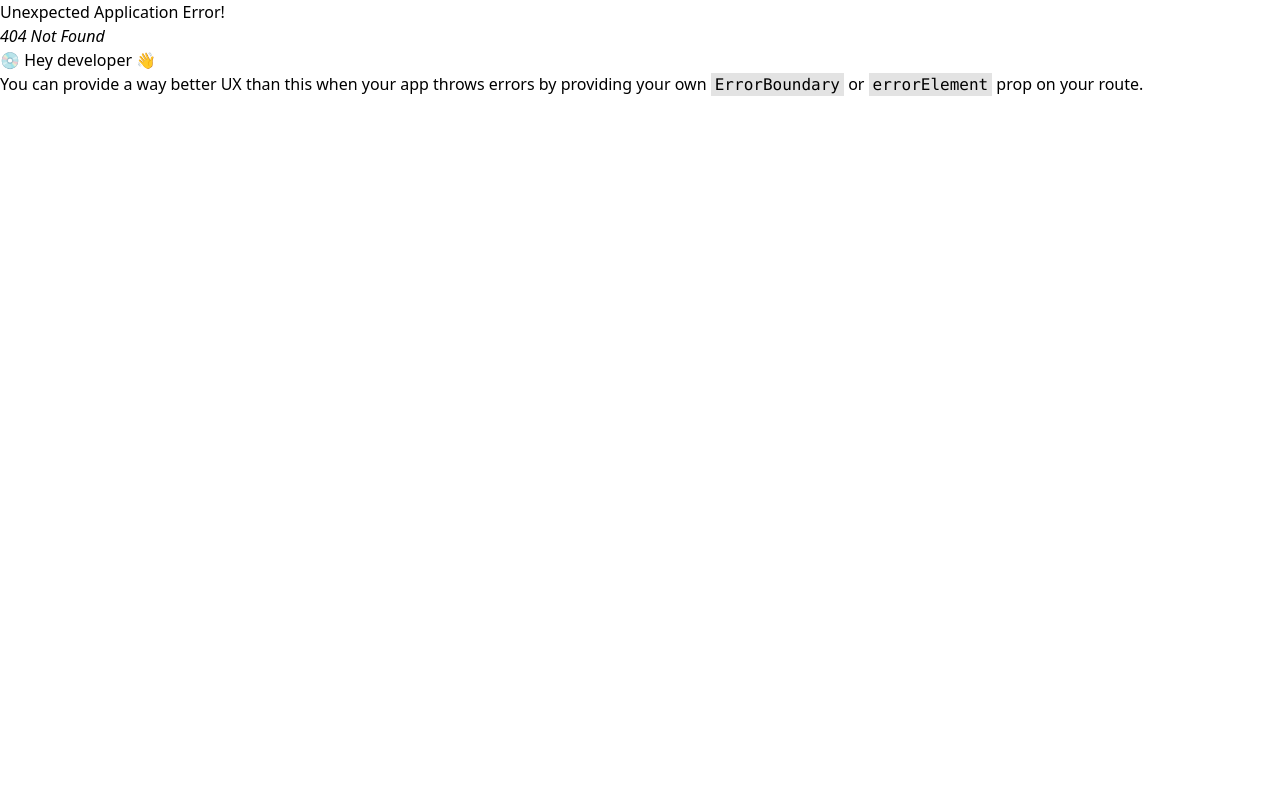
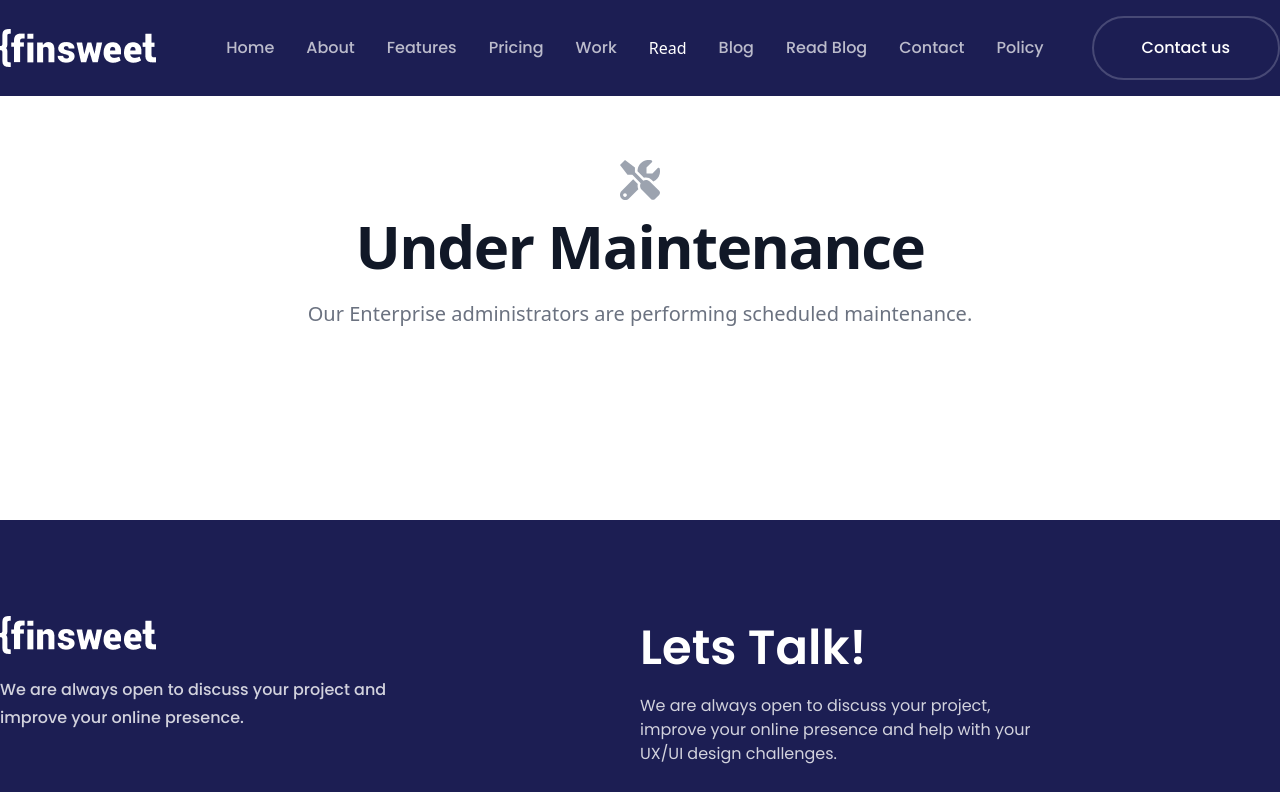
Before and after one commit to Sadat25/finsweet-p4, a React (Vite) app: page /read in a window 1280 px wide. Before the commit this address had no page. Shown: the top 792 px of the page. Built offline with nearby package versions, Linux system fonts and the light colour scheme.

Commit message:
features

```diff
--- a/src/App.jsx
+++ b/src/App.jsx
@@ -10,6 +10,7 @@
 import { Policy } from './Pages/Ahnaf/Policy';
 import Readmore from './Pages/Antara/Readmore';
 import Features from './Pages/Sumon-Kibria/Features';
+import rafin from './Pages/Tawsif/rafin';
 
 
 
@@ -27,6 +28,7 @@
       { path: "policy", Component: Policy},
       { path: "read-blog", Component: Readmore},
       { path: "features", Component: Features},
+      { path: "read", Component: rafin},
     ]
   }
 ]);
--- a/src/Pages/Tawsif/rafin.jsx
+++ b/src/Pages/Tawsif/rafin.jsx
@@ -2,7 +2,14 @@
 
 const rafin = () => {
   return (
-    <div>rafin</div>
+    <section className="bg-white dark:bg-gray-900">
+      <div className="py-8 px-4 mx-auto max-w-screen-md text-center lg:py-16 lg:px-12">
+        <svg className="mx-auto mb-4 w-10 h-10 text-gray-400" xmlns="http://www.w3.org/2000/svg" viewBox="0 0 512 512"><path fill="currentColor" d="M331.8 224.1c28.29 0 54.88 10.99 74.86 30.97l19.59 19.59c40.01-17.74 71.25-53.3 81.62-96.65c5.725-23.92 5.34-47.08 .2148-68.4c-2.613-10.88-16.43-14.51-24.34-6.604l-68.9 68.9h-75.6V97.2l68.9-68.9c7.912-7.912 4.275-21.73-6.604-24.34c-21.32-5.125-44.48-5.51-68.4 .2148c-55.3 13.23-98.39 60.22-107.2 116.4C224.5 128.9 224.2 137 224.3 145l82.78 82.86C315.2 225.1 323.5 224.1 331.8 224.1zM384 278.6c-23.16-23.16-57.57-27.57-85.39-13.9L191.1 158L191.1 95.99l-127.1-95.99L0 63.1l96 127.1l62.04 .0077l106.7 106.6c-13.67 27.82-9.251 62.23 13.91 85.39l117 117.1c14.62 14.5 38.21 14.5 52.71-.0016l52.75-52.75c14.5-14.5 14.5-38.08-.0016-52.71L384 278.6zM227.9 307L168.7 247.9l-148.9 148.9c-26.37 26.37-26.37 69.08 0 95.45C32.96 505.4 50.21 512 67.5 512s34.54-6.592 47.72-19.78l119.1-119.1C225.5 352.3 222.6 329.4 227.9 307zM64 472c-13.25 0-24-10.75-24-24c0-13.26 10.75-24 24-24S88 434.7 88 448C88 461.3 77.25 472 64 472z" /></svg>
+        <h1 className="mb-4 text-4xl font-bold tracking-tight leading-none text-gray-900 lg:mb-6 md:text-5xl xl:text-6xl dark:text-white">Under Maintenance</h1>
+        <p className="font-light text-gray-500 md:text-lg xl:text-xl dark:text-gray-400">Our Enterprise administrators are performing scheduled maintenance.</p>
+      </div>
+    </section>
+
   )
 }
 
```
